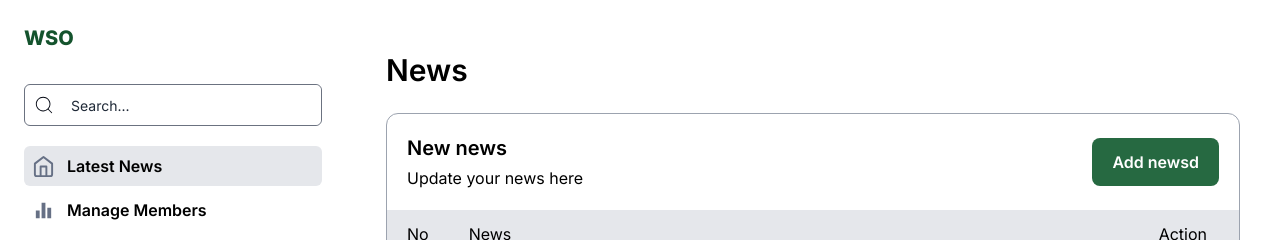
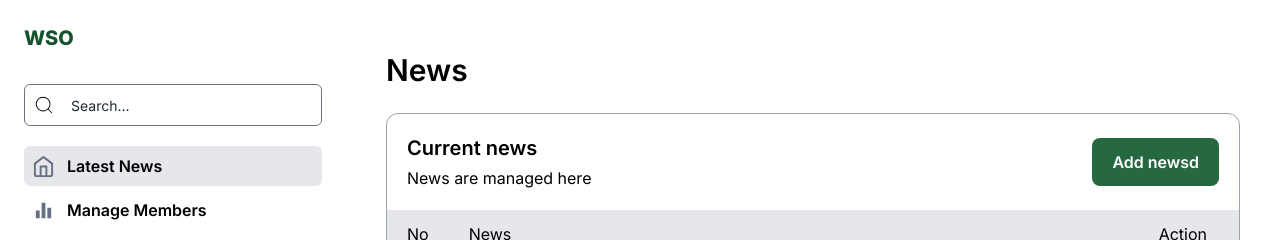
Before and after one commit to Manu-Madhu/WSO_Development, a Next.js app: page /pages/admin/news in a window 1280 px wide. Shown: the top 240 px of the page. Built offline with nearby package versions, Linux system fonts and the light colour scheme.

Commit message:
title corrected

```diff
--- a/src/app/pages/admin/news/page.jsx
+++ b/src/app/pages/admin/news/page.jsx
@@ -13,10 +13,10 @@ function Page() {
                 <div className='flex p-5 items-center justify-between'>
                     <div>
                         <h2 className="font-semibold text-xl">
-                            New news
+                            Current news
                         </h2>
                         <h5 className="pt-1">
-                            Update your news here
+                            News are managed here
                         </h5>
                     </div>
                     <Link href="/pages/admin/news/addnews">
```
